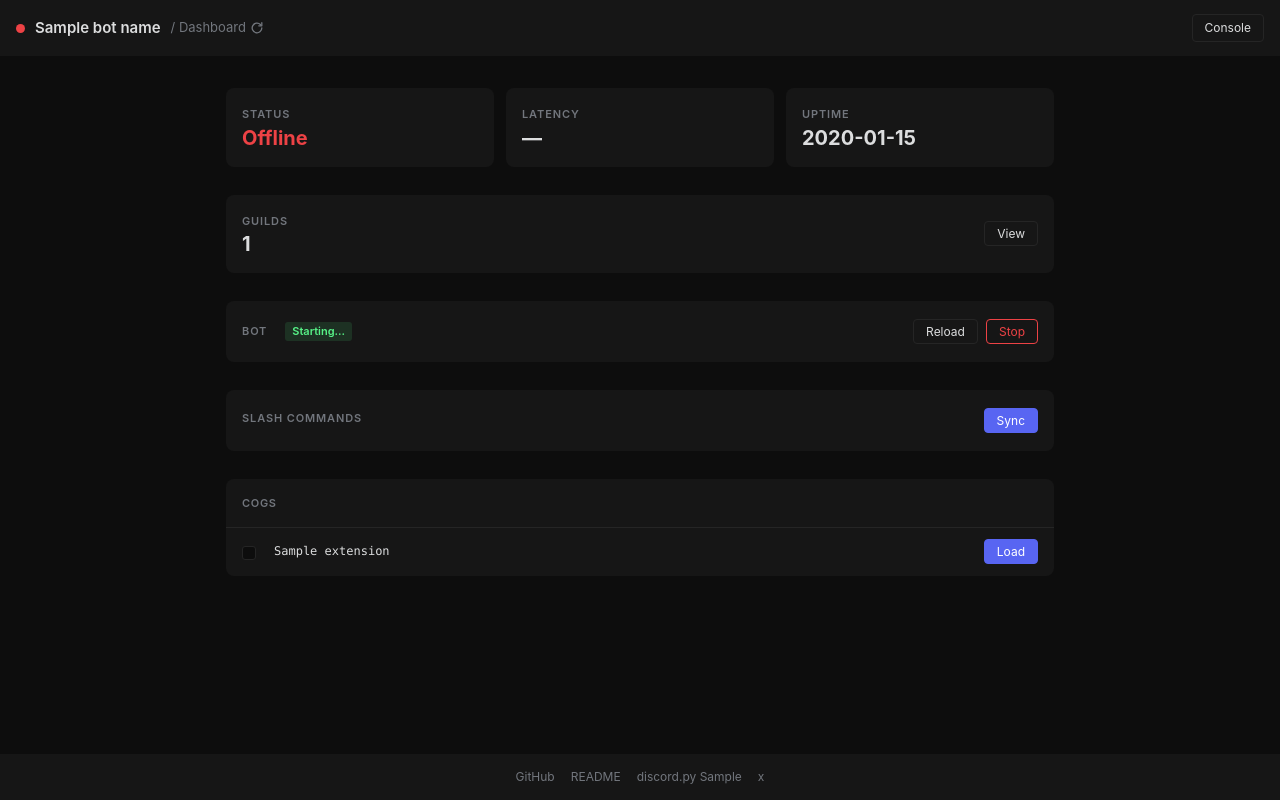
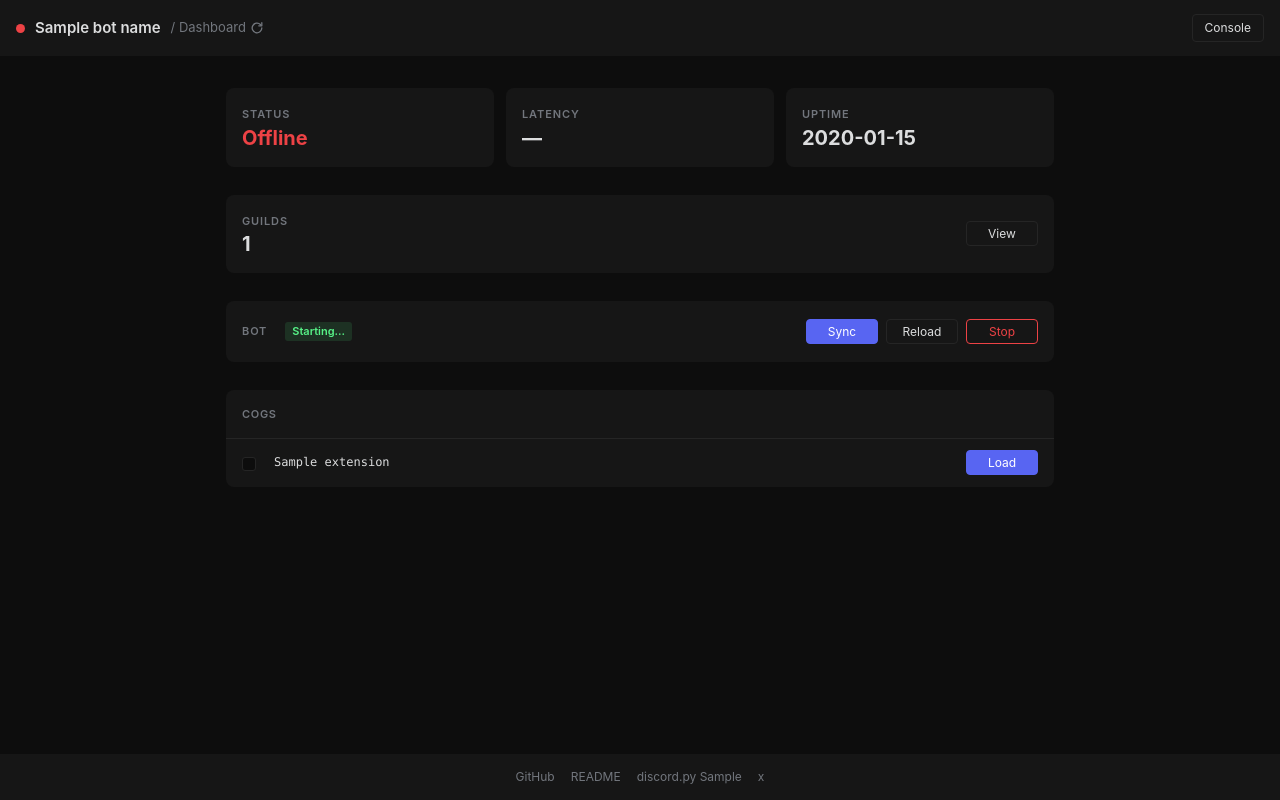
Before and after one commit to pedrodanielsantos/Pedro-bot, a Python web app: template templates/dashboard.html in a window 1280 px wide. Run offline with Jinja, Linux system fonts and the light colour scheme; the template is opened without the code that fills it: most values are stand-ins (such as "Sample title", 1, 10 or a date in 2020).

Commit message:
feat: merge sync into bot card, standardize button sizing
- Move Sync into the Bot card next to Reload/Start and Stop.
- Add `.btn-fixed-width` and apply it across all dashboard/console buttons.
- Update README to mention the Reload control (forgot to do so on b12638c).

```diff
--- a/templates/base.html
+++ b/templates/base.html
@@ -256,6 +256,8 @@
         .btn.htmx-request .btn-label { display: none; }
         .btn.htmx-request .btn-label.htmx-indicator { display: inline; }
 
+        .btn-fixed-width { min-width: 72px; justify-content: center; }
+
         .btn-primary          { background: var(--accent); border-color: var(--accent); color: #fff; }
         .btn-primary:hover    { background: #4752c4; border-color: #4752c4; }
         .btn-danger           { border-color: var(--red); color: var(--red); }
--- a/templates/console.html
+++ b/templates/console.html
@@ -8,7 +8,7 @@
         <span class="header-title">{{ bot_name }}</span>
         <span class="header-sub">/ Console</span>
     </div>
-    <a href="/" class="btn">Dashboard</a>
+    <a href="/" class="btn btn-fixed-width">Dashboard</a>
 </header>
 
 <main>
--- a/templates/dashboard.html
+++ b/templates/dashboard.html
@@ -18,7 +18,7 @@
         </button>
         <span id="web-reload-status"></span>
     </div>
-    <a href="/console" class="btn">Console</a>
+    <a href="/console" class="btn btn-fixed-width">Console</a>
 </header>
 
 <main>
@@ -48,7 +48,7 @@
                 <div class="stat-label">Guilds</div>
                 <div id="guild-count" class="stat-value">{{ guild_count if guild_count is not none else "—" }}</div>
             </div>
-            <button id="guild-toggle" class="btn"
+            <button id="guild-toggle" class="btn btn-fixed-width"
                 hx-get="/guilds"
                 hx-target="#guild-list"
                 hx-swap="innerHTML">
@@ -60,23 +60,6 @@
 
     <div class="card">
         {% with is_ready=is_ready, status=supervisor_status %}{% include "partials/bot_control.html" %}{% endwith %}
-    </div>
-
-    <div class="card">
-        <div class="guild-card-row">
-            <div>
-                <div class="stat-label">Slash Commands</div>
-                <span id="sync-status"></span>
-            </div>
-            <button class="btn btn-primary"
-                hx-post="/commands/sync"
-                hx-target="#sync-status"
-                hx-swap="outerHTML"
-                hx-disabled-elt="this">
-                <span class="btn-label">Sync</span>
-                <span class="btn-label htmx-indicator">Syncing…</span>
-            </button>
-        </div>
     </div>
 
     <div>
--- a/templates/partials/bot_control.html
+++ b/templates/partials/bot_control.html
@@ -17,10 +17,19 @@
             Started
         </span>
         {% endif %}
+        <span id="sync-status"></span>
     </div>
     <div style="display: flex; gap: 8px;">
+        <button class="btn btn-primary btn-fixed-width"
+            hx-post="/commands/sync"
+            hx-target="#sync-status"
+            hx-swap="outerHTML"
+            hx-disabled-elt="this">
+            <span class="btn-label">Sync</span>
+            <span class="btn-label htmx-indicator">Syncing…</span>
+        </button>
         {% if status == "stopped" %}
-        <button class="btn btn-success"
+        <button class="btn btn-success btn-fixed-width"
             hx-post="/bot/start"
             hx-target="#bot-status-group"
             hx-swap="outerHTML"
@@ -29,7 +38,7 @@
             <span class="btn-label htmx-indicator">Starting…</span>
         </button>
         {% else %}
-        <button class="btn"
+        <button class="btn btn-fixed-width"
             hx-post="/bot/reload"
             hx-target="#bot-status-group"
             hx-swap="outerHTML"
@@ -37,7 +46,7 @@
             <span class="btn-label">Reload</span>
             <span class="btn-label htmx-indicator">Reloading…</span>
         </button>
-        <button class="btn btn-danger"
+        <button class="btn btn-danger btn-fixed-width"
             hx-post="/bot/stop"
             hx-target="#bot-status-group"
             hx-swap="outerHTML"
--- a/templates/partials/cog_row.html
+++ b/templates/partials/cog_row.html
@@ -20,20 +20,20 @@
     <td>
         <div class="actions">
             {% if loaded %}
-            <button class="btn"
+            <button class="btn btn-fixed-width"
                 hx-post="/cogs/reload/{{ extension }}"
                 hx-target="#cog-{{ extension | replace('.', '-') }}"
                 hx-swap="outerHTML">
                 Reload
             </button>
-            <button class="btn btn-danger"
+            <button class="btn btn-danger btn-fixed-width"
                 hx-post="/cogs/unload/{{ extension }}"
                 hx-target="#cog-{{ extension | replace('.', '-') }}"
                 hx-swap="outerHTML">
                 Unload
             </button>
             {% else %}
-            <button class="btn btn-primary"
+            <button class="btn btn-primary btn-fixed-width"
                 hx-post="/cogs/load/{{ extension }}"
                 hx-target="#cog-{{ extension | replace('.', '-') }}"
                 hx-swap="outerHTML">
--- a/templates/partials/guild_list.html
+++ b/templates/partials/guild_list.html
@@ -4,7 +4,7 @@
     <span class="guild-meta">{{ guild.members }} members &middot; {{ guild.id }}</span>
 </div>
 {% endfor %}
-<button id="guild-toggle" class="btn" hx-swap-oob="true"
+<button id="guild-toggle" class="btn btn-fixed-width" hx-swap-oob="true"
     hx-get="/guilds/clear"
     hx-target="#guild-list"
     hx-swap="innerHTML">
```
Also changed, not shown: README.md.
